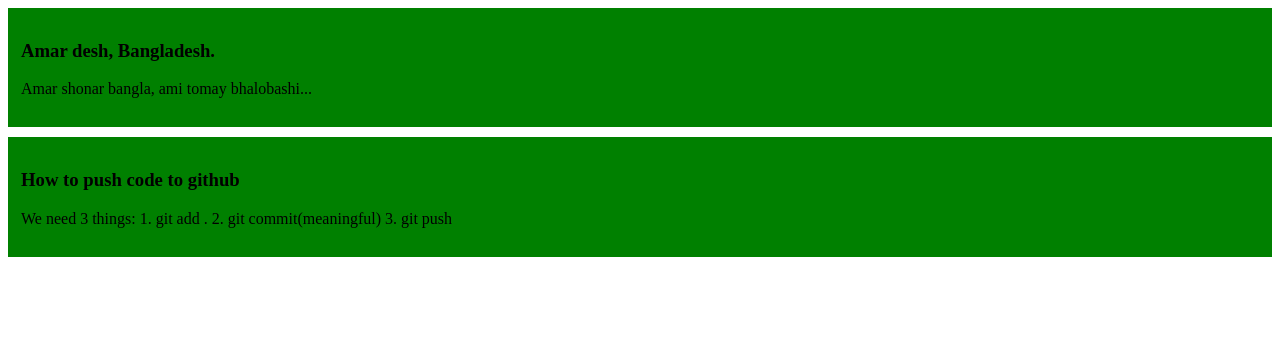
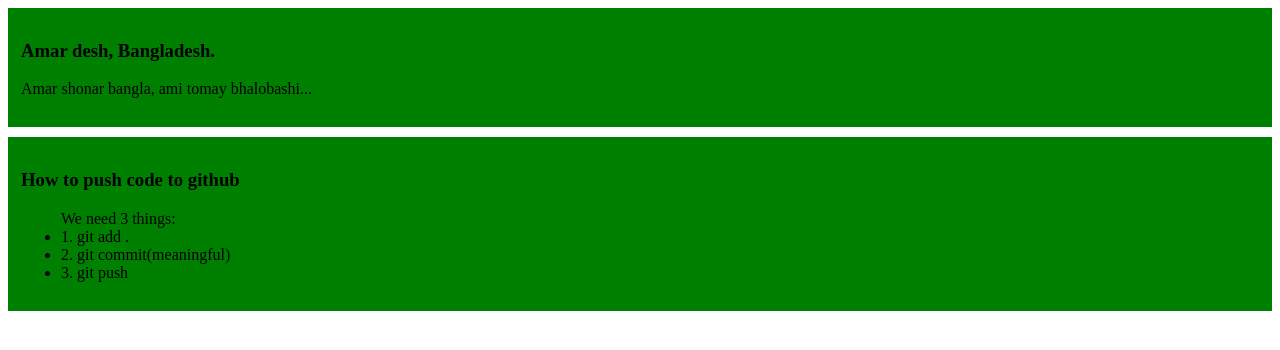
Before and after one commit to Ifrain-glitch/my-simple-website2, a plain HTML site: page index.html in a window 1280 px wide. Drawn offline with Linux system fonts and the light colour scheme.

Commit message:
first simple web2

```diff
--- a/index.html
+++ b/index.html
@@ -18,11 +18,11 @@
     <div>
         <h3>How to push code to github</h3>
         <p>
-            We need 3 things:
-            1. git add .
-            2. git commit(meaningful)
-            3. git push
-        </p>
+           <ul>We need 3 things:
+            <li>1. git add . </li>
+              <li>2. git commit(meaningful)</li>
+               <li> 3. git push</li>
+            </ul>
     </div>
 </body>
 </html>
```
